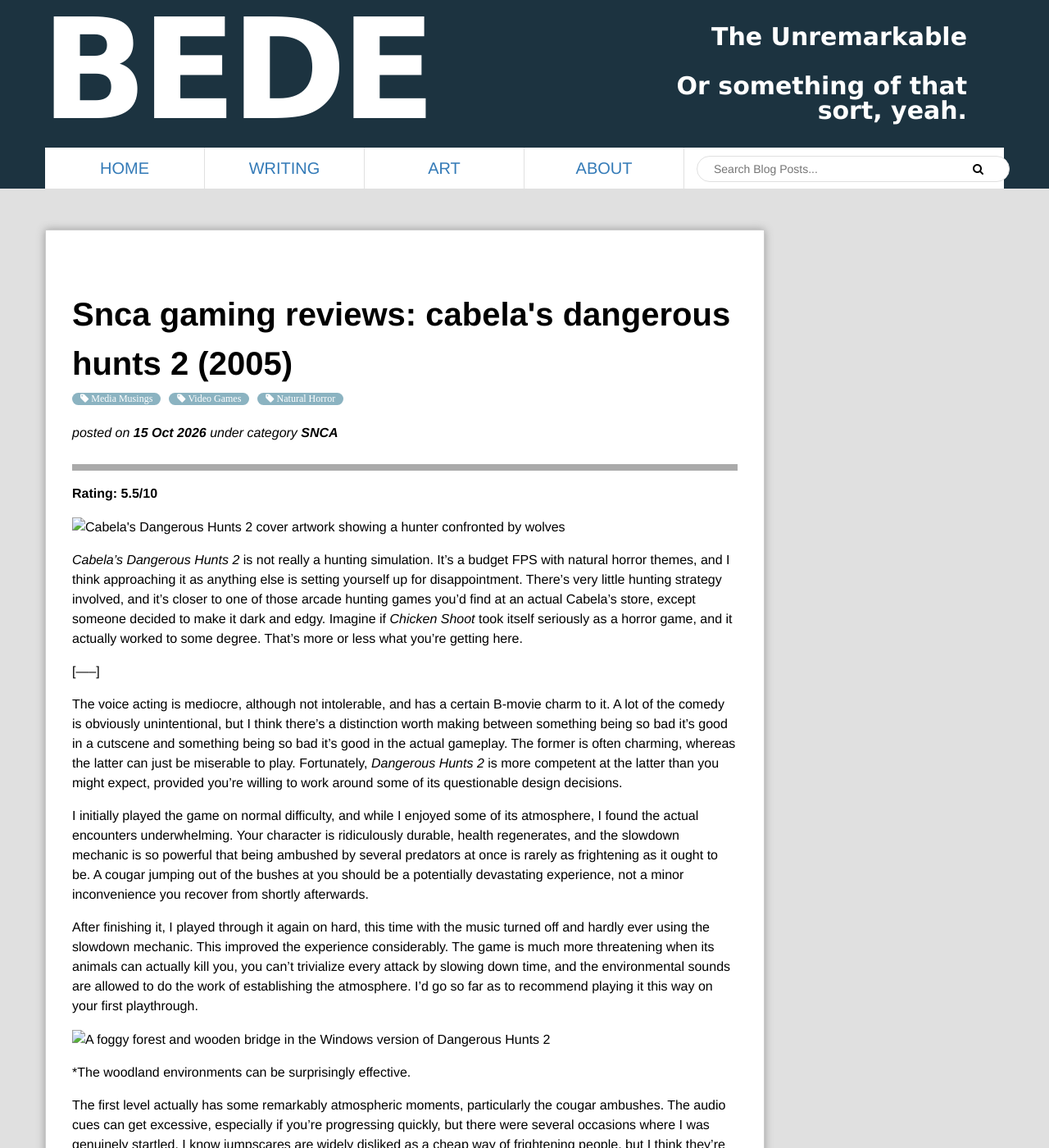
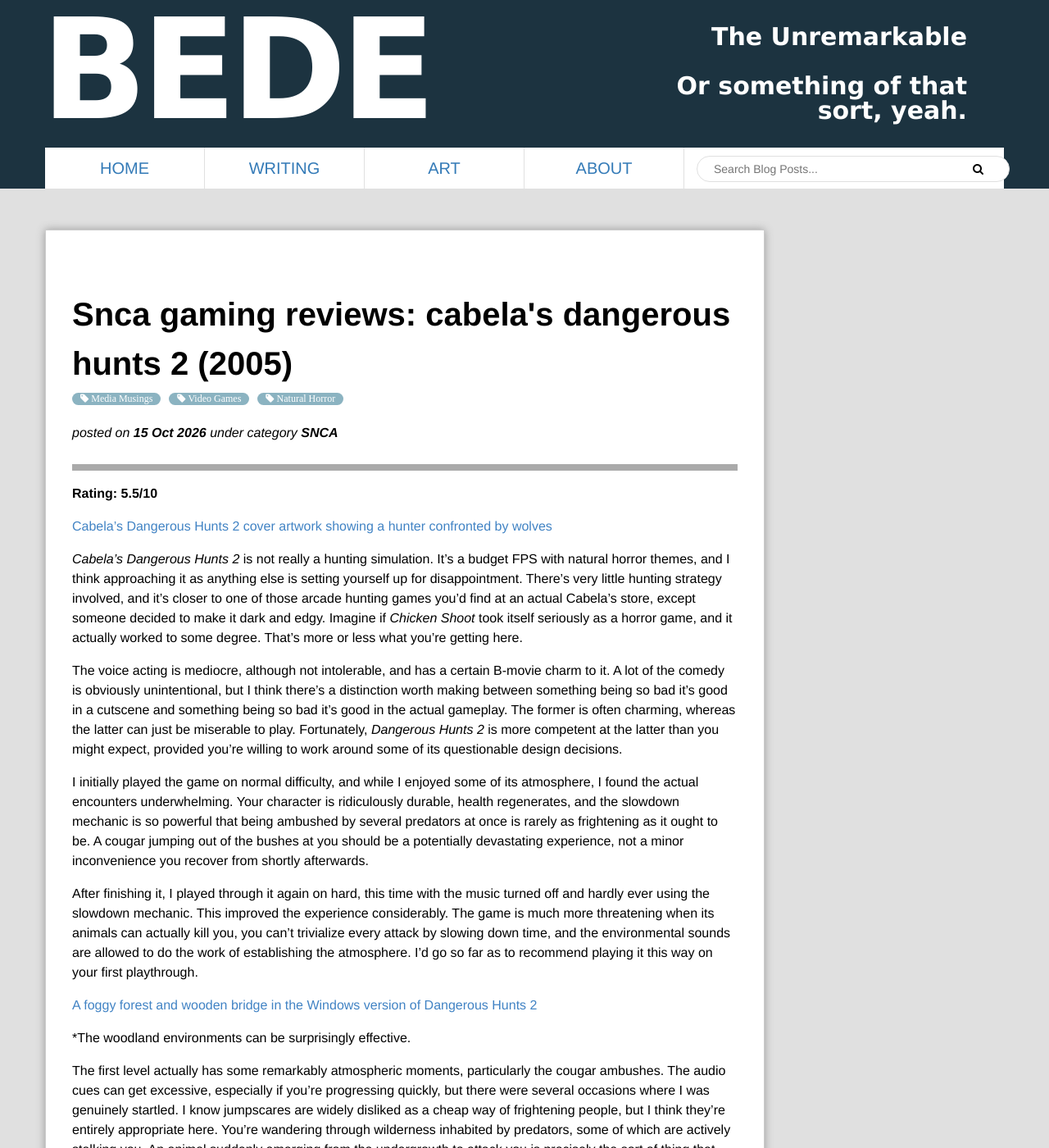
Before and after one commit to BedeTheUnremarkable/bedetheunremarkable.github.io, a Jekyll site: the page built from _posts/2026-10-15-cabelas-dangerous-hunts-2.md, in a window 1280 px wide and 1400 px high. Shown: the whole window at 82% size. Built offline with Jekyll 4.4.1, drawn with Linux system fonts in a browser that asks for light colours; some of the changed text lies outside the part shown.

Commit message:
added review

```diff
--- a/_posts/2026-10-15-cabelas-dangerous-hunts-2.md
+++ b/_posts/2026-10-15-cabelas-dangerous-hunts-2.md
@@ -12,11 +12,9 @@
 
 **Rating: 5.5/10**
 
-![Cabela's Dangerous Hunts 2 cover artwork showing a hunter confronted by wolves](/assets/images/cabelasdangeroushunts2cover.jpg)
+[Cabela's Dangerous Hunts 2 cover artwork showing a hunter confronted by wolves](/assets/images/cabelasdangeroushunts2cover.jpg)
 
 *Cabela's Dangerous Hunts 2* is not really a hunting simulation. It's a budget FPS with natural horror themes, and I think approaching it as anything else is setting yourself up for disappointment. There's very little hunting strategy involved, and it's closer to one of those arcade hunting games you'd find at an actual Cabela's store, except someone decided to make it dark and edgy. Imagine if *Chicken Shoot* took itself seriously as a horror game, and it actually worked to some degree. That's more or less what you're getting here.
-
-[-----]
 
 The voice acting is mediocre, although not intolerable, and has a certain B-movie charm to it. A lot of the comedy is obviously unintentional, but I think there's a distinction worth making between something being so bad it's good in a cutscene and something being so bad it's good in the actual gameplay. The former is often charming, whereas the latter can just be miserable to play. Fortunately, *Dangerous Hunts 2* is more competent at the latter than you might expect, provided you're willing to work around some of its questionable design decisions.
 
@@ -24,7 +22,7 @@
 
 After finishing it, I played through it again on hard, this time with the music turned off and hardly ever using the slowdown mechanic. This improved the experience considerably. The game is much more threatening when its animals can actually kill you, you can't trivialize every attack by slowing down time, and the environmental sounds are allowed to do the work of establishing the atmosphere. I'd go so far as to recommend playing it this way on your first playthrough.
 
-![A foggy forest and wooden bridge in the Windows version of Dangerous Hunts 2](/assets/images/cdhs2atmosphere.jpg)
+[A foggy forest and wooden bridge in the Windows version of Dangerous Hunts 2](/assets/images/cdhs2atmosphere.jpg)
 
 *The woodland environments can be surprisingly effective.
 
@@ -50,7 +48,7 @@
 
 Without the cutscenes, however, it's a surprisingly bleak wilderness survival game in which you're escorting people through dangerous environments, struggling with ammunition shortages, and being ambushed by hostile wildlife. When the yeti finally appears, it doesn't necessarily feel like the punchline to an absurd story anymore. It's more like a revelation that the people who claim to have seen Bigfoot were telling the truth all along.
 
-![The yeti boss encounter in a snowy mountain setting in Dangerous Hunts 2](/assets/images/yeti.webp)
+[The yeti boss encounter in a snowy mountain setting in Dangerous Hunts 2](/assets/images/yeti.webp)
 
 *The final encounter. (Spoiler, obviously.)*
 
```
